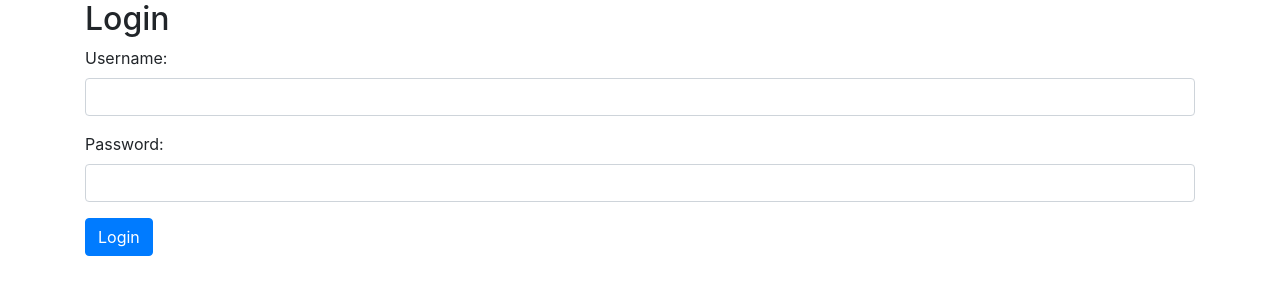
After one commit to geopiz/timetable_viewer, a PHP site: page /login.php in a window 1280 px wide. The commit adds this page. Shown: the top 300 px of the page. Run offline with PHP 8.4, Linux system fonts and the light colour scheme.

Commit message:
final_fixes

```diff
--- a/ProgramModules/programModules.php
+++ b/ProgramModules/programModules.php
@@ -263,7 +263,7 @@ $selectedProgram = isset($_POST['ProgName']) ? $_POST['ProgName'] : 'All';
                     echo "<th>Programme Name</th>";
                     echo "<th>Department</th>";
                     echo "<th>Programme Description</th>";
-                    echo "<th>Programme Duration</th>";
+                    echo "<th>Programme Duration (Years)</th>";
                     echo "</tr>";
                     echo "</thead>";
                     echo "<tbody>";
--- a/main.php
+++ b/main.php
@@ -1,3 +1,8 @@
+<?php
+include 'mainPages\logincheck.php';
+checkUserLoggedIn();
+
+?>
 <!DOCTYPE html>
 <html lang="en">
 <head>
--- /dev/null
+++ b/mainPages/config.php
@@ -0,0 +1,7 @@
+<?php
+$serverName = 'localhost';
+$userName = 'root';
+$password = '';
+$dbName = 'timetable';
+
+$connect = mysqli_connect($serverName, $userName, $password, $dbName);
--- a/mainPages/footer.php
+++ b/mainPages/footer.php
@@ -1,5 +1,5 @@
 <div class="container">
-    <footer class="footer text-center text-lg-start text-white fixed-bottom" id="myFooter" style="background-color: #45526e; display: none;">
+    <footer class="footer text-center text-lg-start text-white fixed-bottom" id="myFooter" style="background-color: #45526e; display: block;">
         <!-- Grid container -->
         <div class="container">
             <!-- Section: Links -->
--- /dev/null
+++ b/mainPages/login.php
@@ -0,0 +1,55 @@
+<?php
+session_start();
+include "config.php";
+if (isset($_POST['login'])) {
+    $username = $_POST['username'];
+    $password = $_POST['password'];
+
+    $query = "SELECT * FROM users WHERE UserName = ? AND Password = ?"; // Adjust the query to match your password storage strategy
+    $stmt = $connect->prepare($query);
+    $stmt->bind_param("ss", $username, $password);
+    $stmt->execute();
+    $result = $stmt->get_result();
+    if ($result->num_rows === 1) {
+        $user = $result->fetch_assoc();
+        $_SESSION['username'] = $user['UserName'];
+        $_SESSION['role'] = $user['Role'];
+        // Redirect to the main page or dashboard
+        header("Location: /main.php");
+        exit();
+    } else {
+        echo "<script>alert('Invalid Username or Password');</script>";
+    }
+}
+?>
+
+
+<!doctype html>
+<html lang="en">
+<head>
+    <!-- Meta tags, title, etc. -->
+    <title>Login</title>
+    <!-- Include Bootstrap CSS -->
+    <link href="https://stackpath.bootstrapcdn.com/bootstrap/4.3.1/css/bootstrap.min.css" rel="stylesheet">
+</head>
+<body>
+    <div class="container">
+        <h2>Login</h2>
+        <form action="login.php" method="post">
+            <div class="form-group">
+                <label for="username">Username:</label>
+                <input type="text" class="form-control" id="username" name="username" required>
+            </div>
+            <div class="form-group">
+                <label for="password">Password:</label>
+                <input type="password" class="form-control" id="password" name="password" required>
+            </div>
+            <button type="submit" class="btn btn-primary" name="login">Login</button>
+        </form>
+    </div>
+
+    <script src="https://code.jquery.com/jquery-3.3.1.slim.min.js"></script>
+    <script src="https://cdnjs.cloudflare.com/ajax/libs/popper.js/1.14.7/umd/popper.min.js"></script>
+    <script src="https://stackpath.bootstrapcdn.com/bootstrap/4.3.1/js/bootstrap.min.js"></script>
+</body>
+</html>
```
Also changed, not shown: mainPages/Header.php (+26 -3 lines), mainPages/logincheck.php (added, +11 -0 lines), mainPages/logout.php (added, +8 -0 lines), css/style.css.
